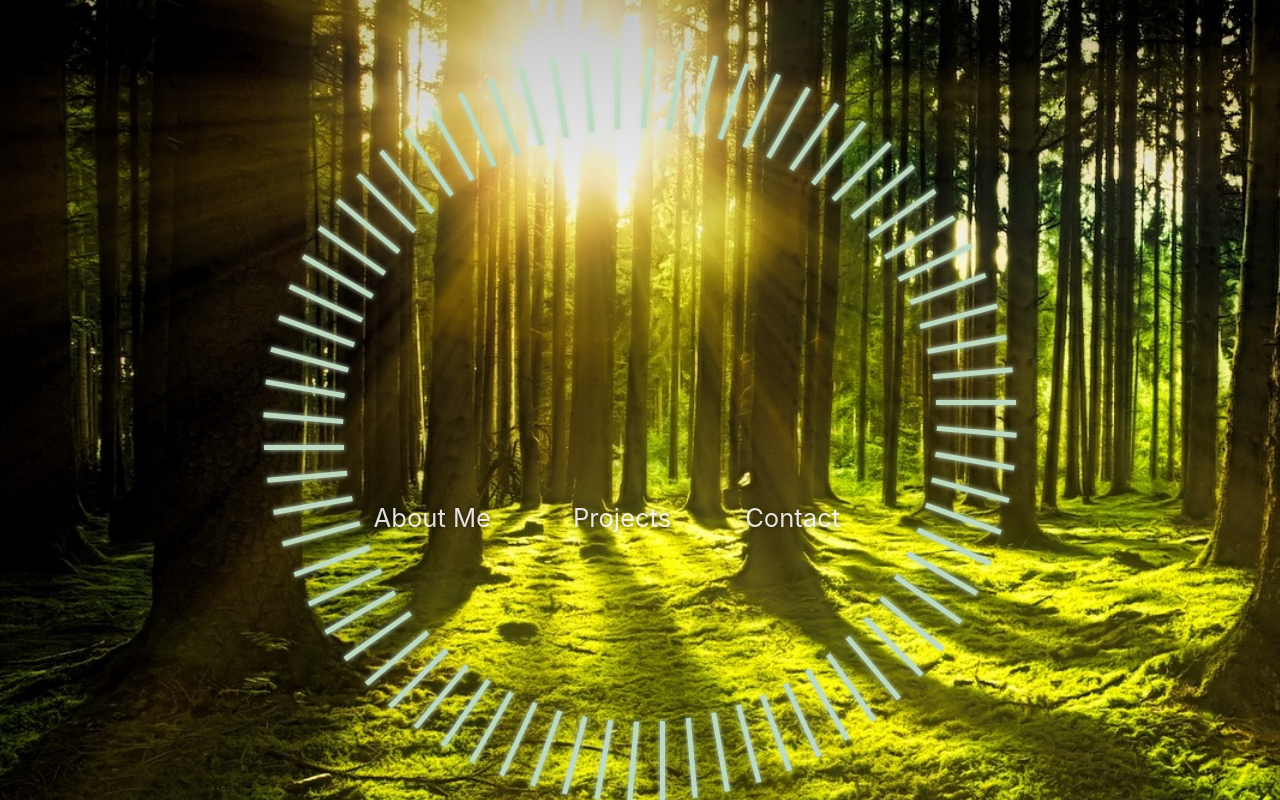
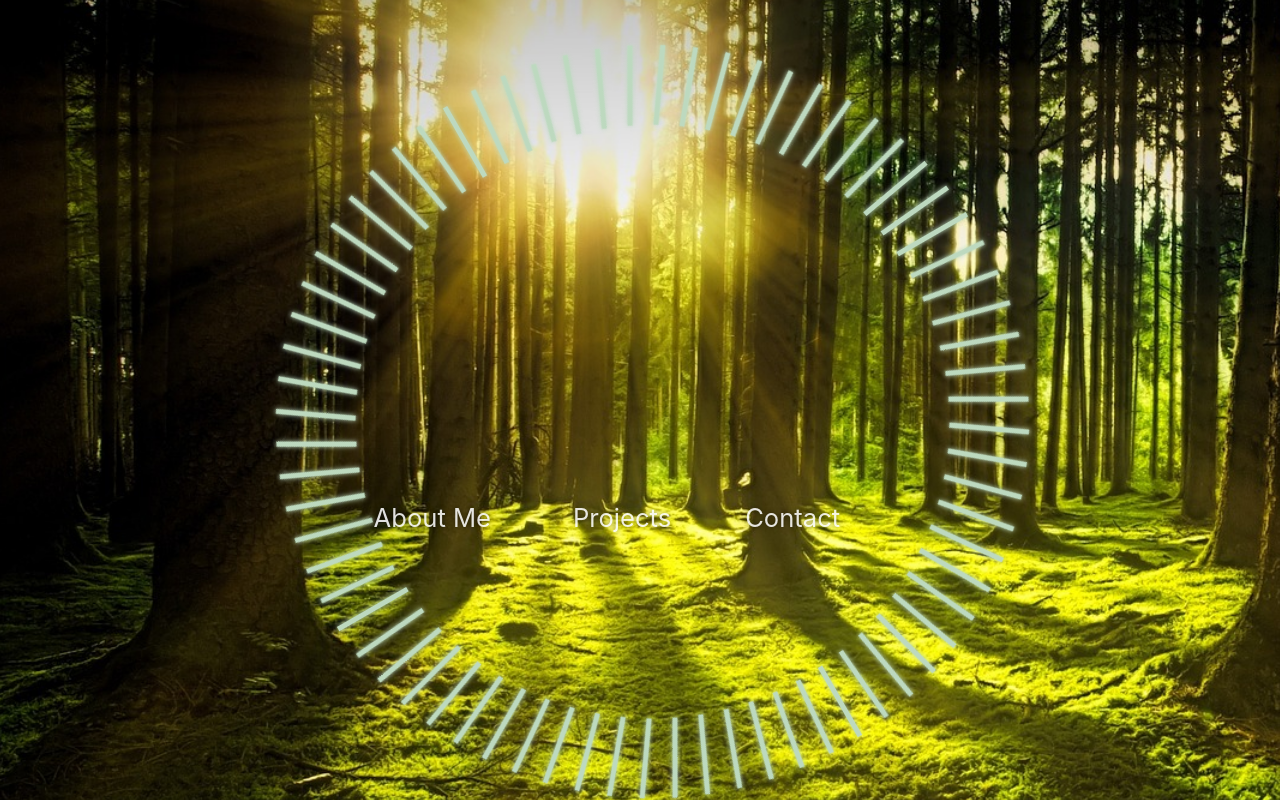
Before and after one commit to AcclaimedAP/cv2023, a Vue app: page / in a window 1280 px wide. Built offline with nearby package versions, Linux system fonts and the light colour scheme.

Commit message:
added rotate on load

```diff
--- a/src/components/circleShimmer.vue
+++ b/src/components/circleShimmer.vue
@@ -29,16 +29,26 @@ export default {
         opacity: 1;
     }
 }
+@keyframes rotate{
+  0% {
+    transform: rotate(0);
+  }
+  100% {
+    transform: rotate(-30deg);
+  }
+}
 div {
-    animation: 3s ease-out 0s 1 fadeIn;
+    transform-origin: center middle;
     transition: all 1s ease-out;
     width: 100vh;
     height: 100vh;
     background-color: rgba(255, 255, 255, 0);
     margin: 0;
     position: relative;
+    animation: 5s ease-out 0s 1 rotate forwards;
     @for $i from 1 through 72 {
         .lines:nth-child(#{$i}){
+              animation: calc(0.6s + $i * 0.1s) ease-out 0s 1 fadeIn;
             transform: rotate(calc(5deg * $i));
         }
     }
```
